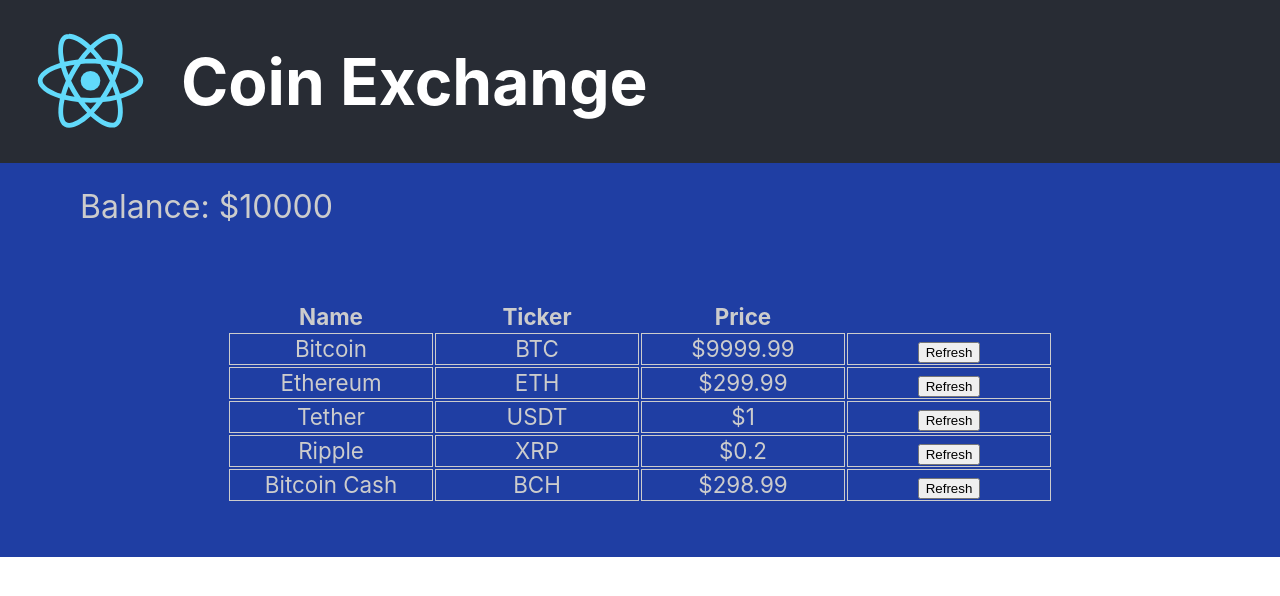
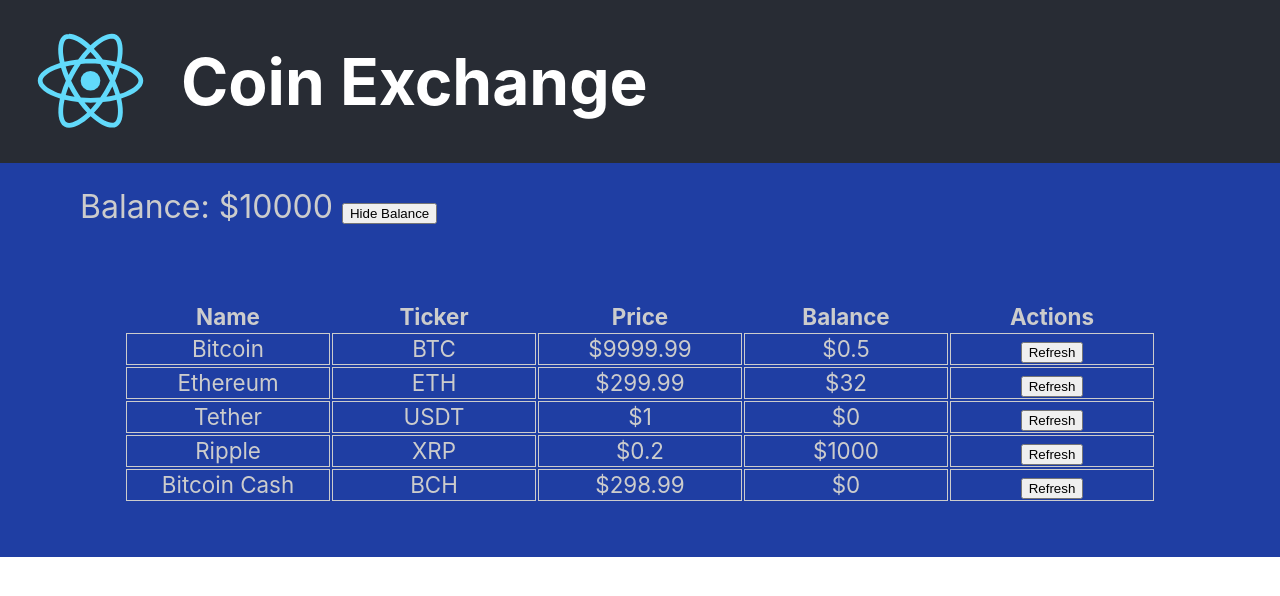
Before and after one commit to TopgunJHW/coin-exchange, a React (Create React App) app: page / in a window 1280 px wide. Shown: the top 596 px of the page. Built offline with nearby package versions, Linux system fonts and the light colour scheme.

Commit message:
Implemented button to show and hide balance

```diff
--- a/src/App.js
+++ b/src/App.js
@@ -16,60 +16,83 @@ class App extends React.Component {
     super(props);
     this.state = {
       balance: 10000,
+      showBalance: true,
       coinData: [
         {
           name: 'Bitcoin',
           ticker: 'BTC',
+          balance: 0.5,
           price: 9999.99
         },
         {
           name: 'Ethereum',
           ticker: 'ETH',
+          balance: 32.0,
           price: 299.99
         },
         {
           name: 'Tether',
           ticker: 'USDT',
+          balance: 0,
           price: 1.0
         },
         {
           name: 'Ripple',
           ticker: 'XRP',
+          balance: 1000,
           price: 0.2
         },
         {
           name: 'Bitcoin Cash',
           ticker: 'BCH',
+          balance: 0,
           price: 298.99
         },
       ]
     }
     this.handleRefresh = this.handleRefresh.bind(this);
+    this.handleBalanceVisibility = this.handleBalanceVisibility.bind(this);
+  }
+
+  handleBalanceVisibility(){
+    this.setState( function(oldState){
+      return {
+        ...oldState,
+        showBalance: !oldState.showBalance
+      };
+    });
   }
 
   handleRefresh(refreshTicker) {
-    const newCoinData = this.state.coinData.map(function({ticker, name, price}) {
+    const newCoinData = this.state.coinData.map(function({ticker, name, price, balance}) {
       let newPrice = price;
       if(ticker === refreshTicker){
         const randomPercentage = 0.995 + Math.random() * 0.01;
-          newPrice = newPrice * randomPercentage;
+        newPrice = newPrice * randomPercentage;
       }
       return {
         ticker,
         name,
-        price: newPrice
+        price: newPrice,
+        balance
       };
     });
 
-    this.setState({ coinData: newCoinData})
+    this.setState({coinData: newCoinData})
   }
 
   render() {
     return (
       <Div>
         <ExchangeHeader />
-        <AccountBalance amount={this.state.balance} />
-        <CoinList coinData={this.state.coinData} handleRefresh={this.handleRefresh} />
+        <AccountBalance
+          amount={this.state.balance}
+          showBalance={this.state.showBalance}
+          handleBalanceVisibility={this.handleBalanceVisibility}/>
+        <CoinList
+          coinData={this.state.coinData}
+          handleRefresh={this.handleRefresh}
+          showBalance={this.state.showBalance}/>
       </Div>
     );
   }
--- a/src/components/AccountBalance/AccountBalance.jsx
+++ b/src/components/AccountBalance/AccountBalance.jsx
@@ -8,11 +8,19 @@ const Section = styled.section`
     padding: 1.5rem 0 1.5rem 5rem
 `;
 
+
 export default class AccountBalance extends Component {
+
     render() {
+        const buttonText = this.props.showBalance ? 'Hide Balance' : 'Show Balance';
+        let content = null
+        if (this.props.showBalance) {
+            content = <React.Fragment> Balance: ${this.props.amount} </React.Fragment>;
+        }
         return (
             <Section>
-                Balance: ${this.props.amount}
+                {content}
+                <button onClick={this.props.handleBalanceVisibility}> {buttonText} </button>
             </Section>
         )
     }
--- a/src/components/Coin/Coin.jsx
+++ b/src/components/Coin/Coin.jsx
@@ -17,13 +17,6 @@ export default class Coin extends Component {
         // Prevent the default action of submitting the form
         event.preventDefault();
         this.props.handleRefresh(this.props.ticker);
-
-        // const randomPercentage = 0.995 + Math.random() * 0.01;
-        // this.setState( function (oldstate) {
-        //     return {
-        //         price: oldstate.price * randomPercentage
-        //     };
-        // });
     };
 
     render(){
@@ -32,6 +25,7 @@ export default class Coin extends Component {
                 <Td>{this.props.name}</Td>
                 <Td>{this.props.ticker}</Td>
                 <Td>${this.props.price}</Td>
+                {this.props.showBalance ? <Td>${this.props.balance}</Td> : null}
                 <Td>
                     <form action="#" method="POST">
                         <button onClick={this.handleClick}>Refresh</button>
--- a/src/components/CoinList/CoinList.jsx
+++ b/src/components/CoinList/CoinList.jsx
@@ -17,17 +17,21 @@ export default class CoinList extends Component {
                 <th>Name</th>
                 <th>Ticker</th>
                 <th>Price</th>
+                {this.props.showBalance ? <th>Balance</th> : null}
+                <th>Actions</th>
               </tr>
             </thead>
             <tbody>
               {
                 // key values is needed for optimally rendering in react.
-                this.props.coinData.map( ({name, ticker, price}) =>
+                this.props.coinData.map( ({name, ticker, price, balance}) =>
                   <Coin key={ticker}
                         handleRefresh={this.props.handleRefresh}
                         name={name}
                         ticker={ticker}
-                        price={price} />
+                        balance={balance}
+                        price={price}
+                        showBalance={this.props.showBalance} />
                 )
               }
             </tbody>
```
Also changed, not shown: 1 other file (tests, documents, lock files or other folders).
